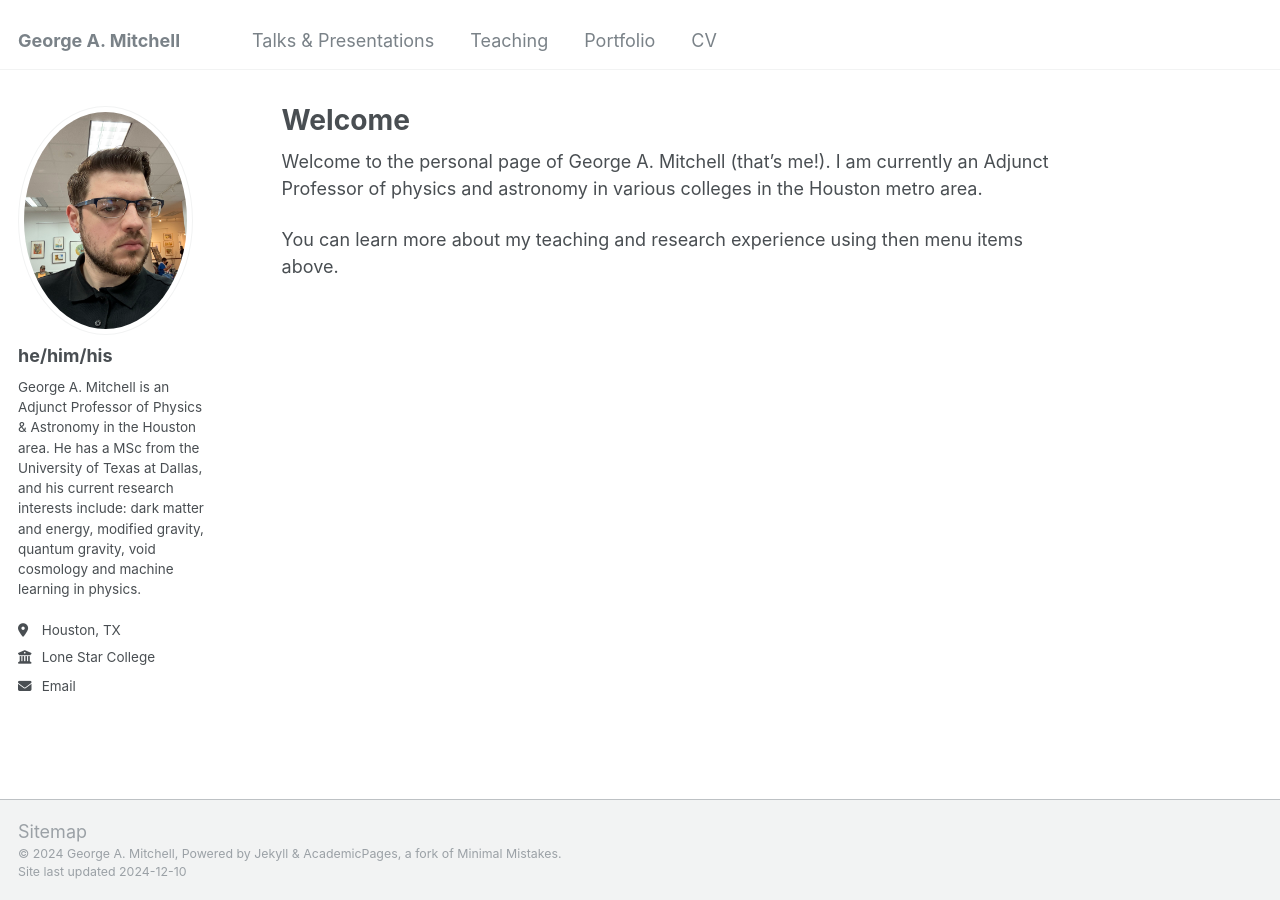
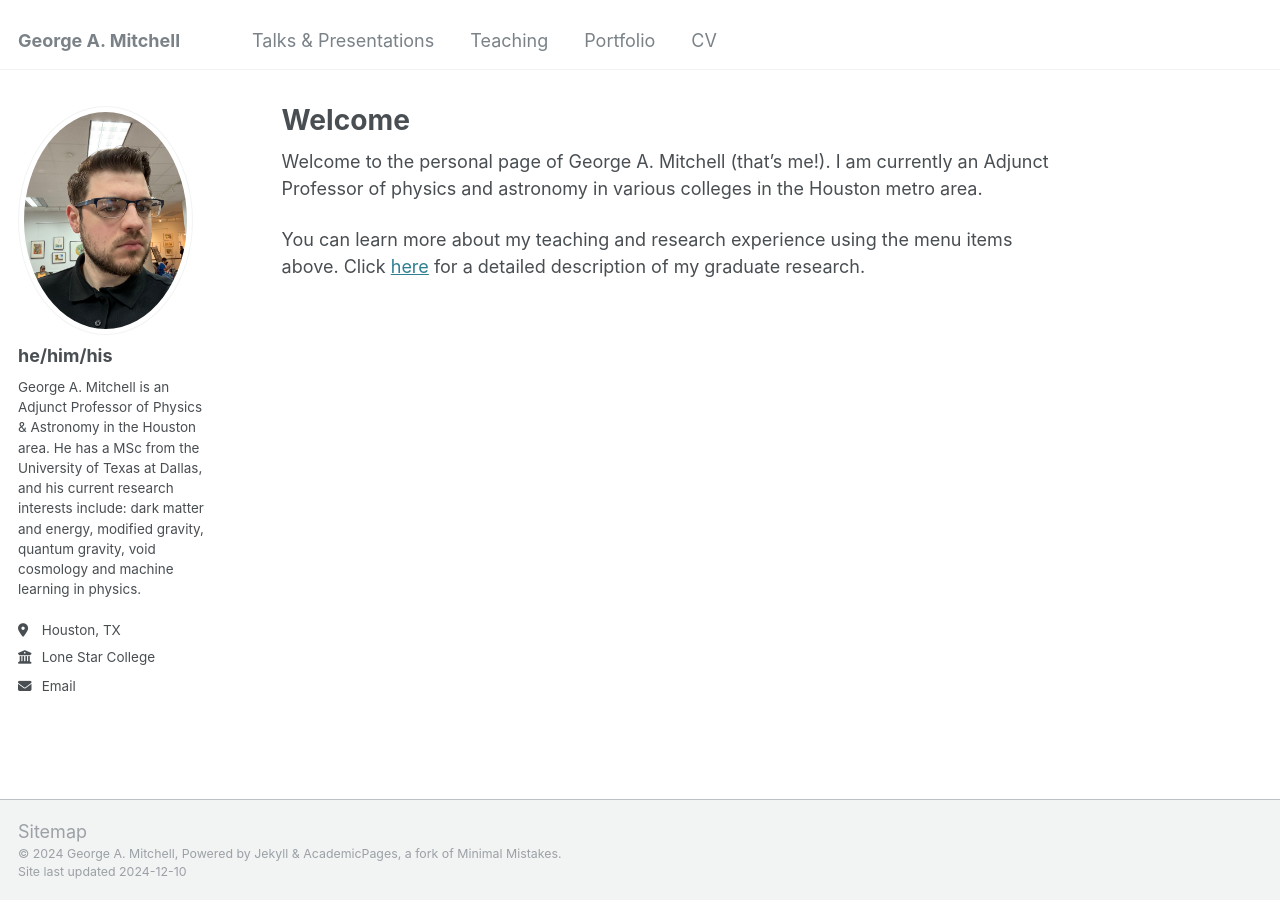
Before and after one commit to ga-mitchell/ga-mitchell.github.io, a Jekyll site: the page built from _pages/about.md, in a window 1280 px wide. Built offline with Jekyll 4.4.1, drawn with Linux system fonts in a browser that asks for light colours.

Commit message:
Update about

```diff
--- a/_pages/about.md
+++ b/_pages/about.md
@@ -8,7 +8,7 @@ redirect_from:
 ---
 Welcome to the personal page of George A. Mitchell (that's me!). I am currently an Adjunct Professor of physics and astronomy in various colleges in the Houston metro area.
 
-You can learn more about my teaching and research experience using then  menu items above.
+You can learn more about my teaching and research experience using the menu items above. Click [here](ga-mitchell.github.ip//files/Graduate_Research_Summary.pdf) for a detailed description of my graduate research.
 
 <!-- My professional aspirations can be neatly separated into three areas:
 - Fundamental Research
```
Also changed, not shown: 2 other files.
